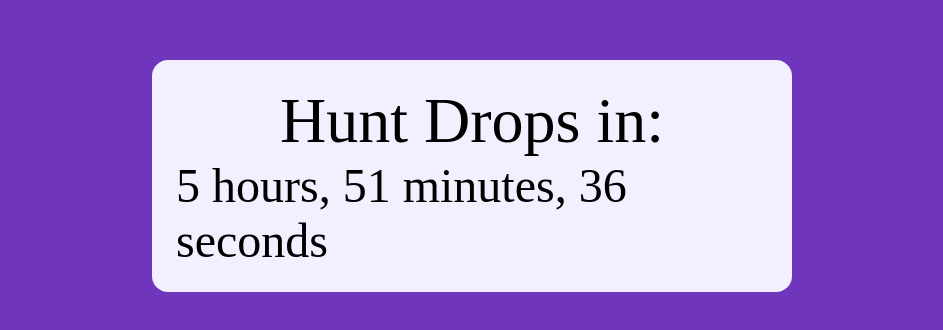
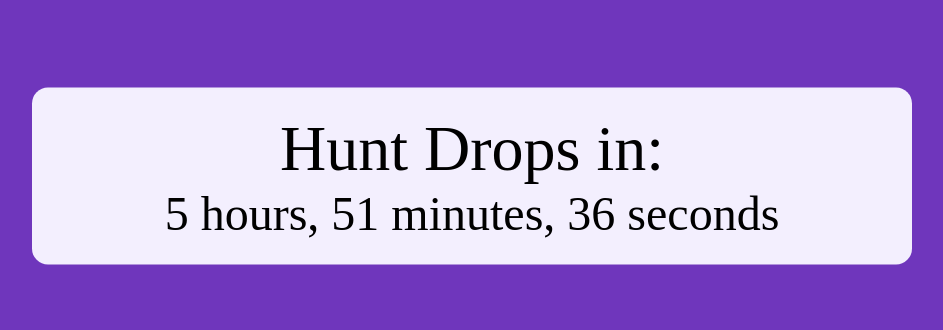
Before and after one commit to Zynh0722/TimeUntilHuntDrops, a plain HTML site: page index.html in a window 1280 px wide. Shown: the part 224-554 px from the top of the page, without its empty margins (168-1111 px from the left). Drawn offline with nearby package versions, Linux system fonts and the light colour scheme.

Commit message:
fixed width box

```diff
--- a/styles.css
+++ b/styles.css
@@ -14,7 +14,7 @@ html, body, #app {
   transform: translate(-50%, -50%);
   padding: 1.5rem;
   border-radius: 1rem;
-  width: fit-content;
+  width: 65%;
   background-color: #f3effe;
 }
 
```
